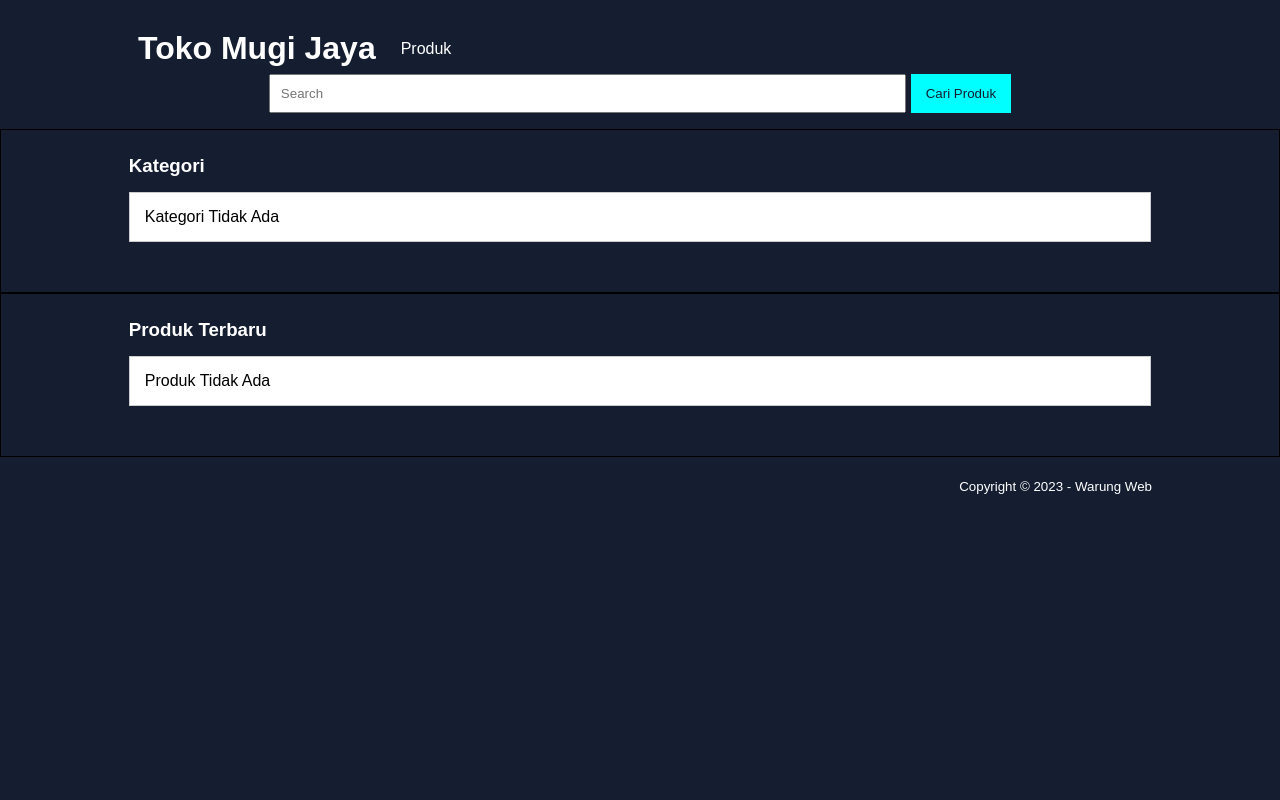
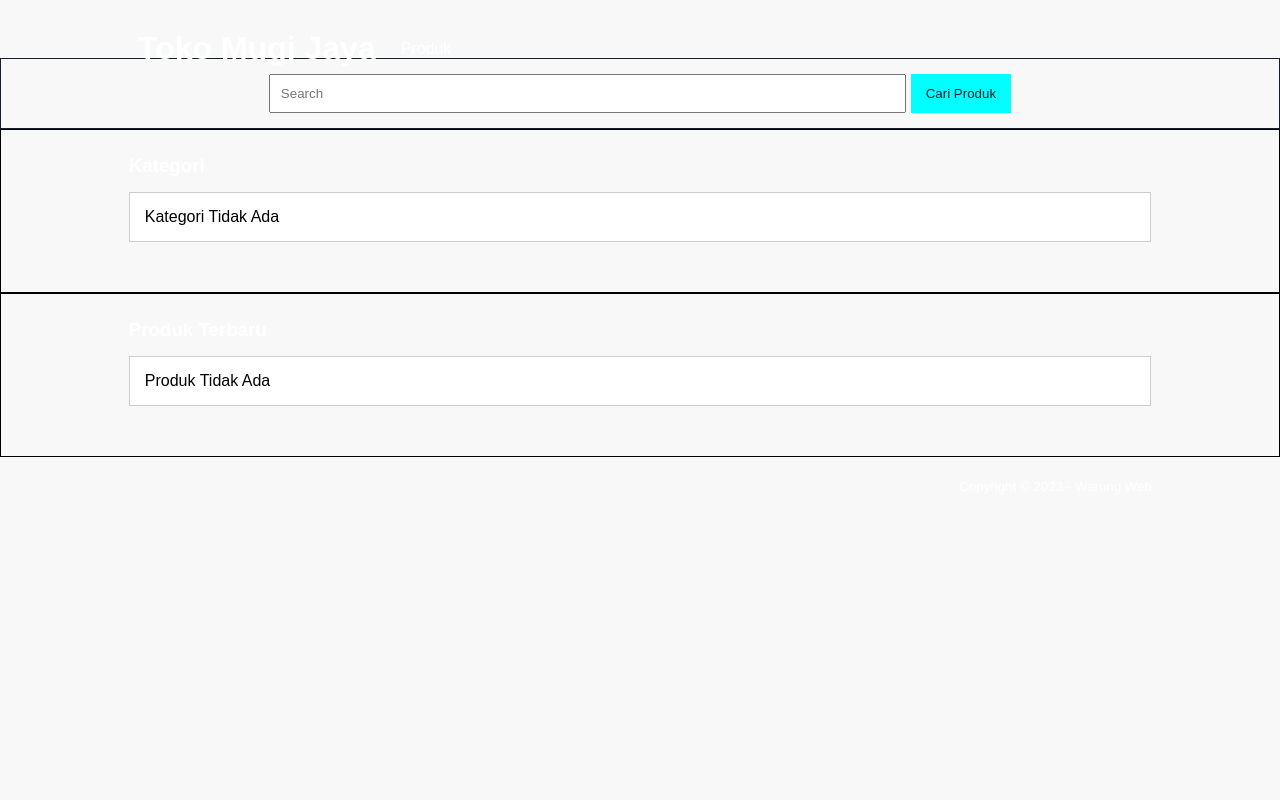
Before and after one commit to FaridNur25/Pemweb, a PHP site: page /index.php in a window 1280 px wide. Run offline with PHP 8.4, Linux system fonts and the light colour scheme; data that the repository does not hold is empty; some web fonts are replaced.

Commit message:
Update style.css

```diff
--- a/Warung/css/style.css
+++ b/Warung/css/style.css
@@ -5,7 +5,7 @@
 }
 
 body {
-    background-color: #141e30;
+    background-color: #f8f8f8;
     display: flex;
     flex-direction: column;
     min-height: 100vh;
```
